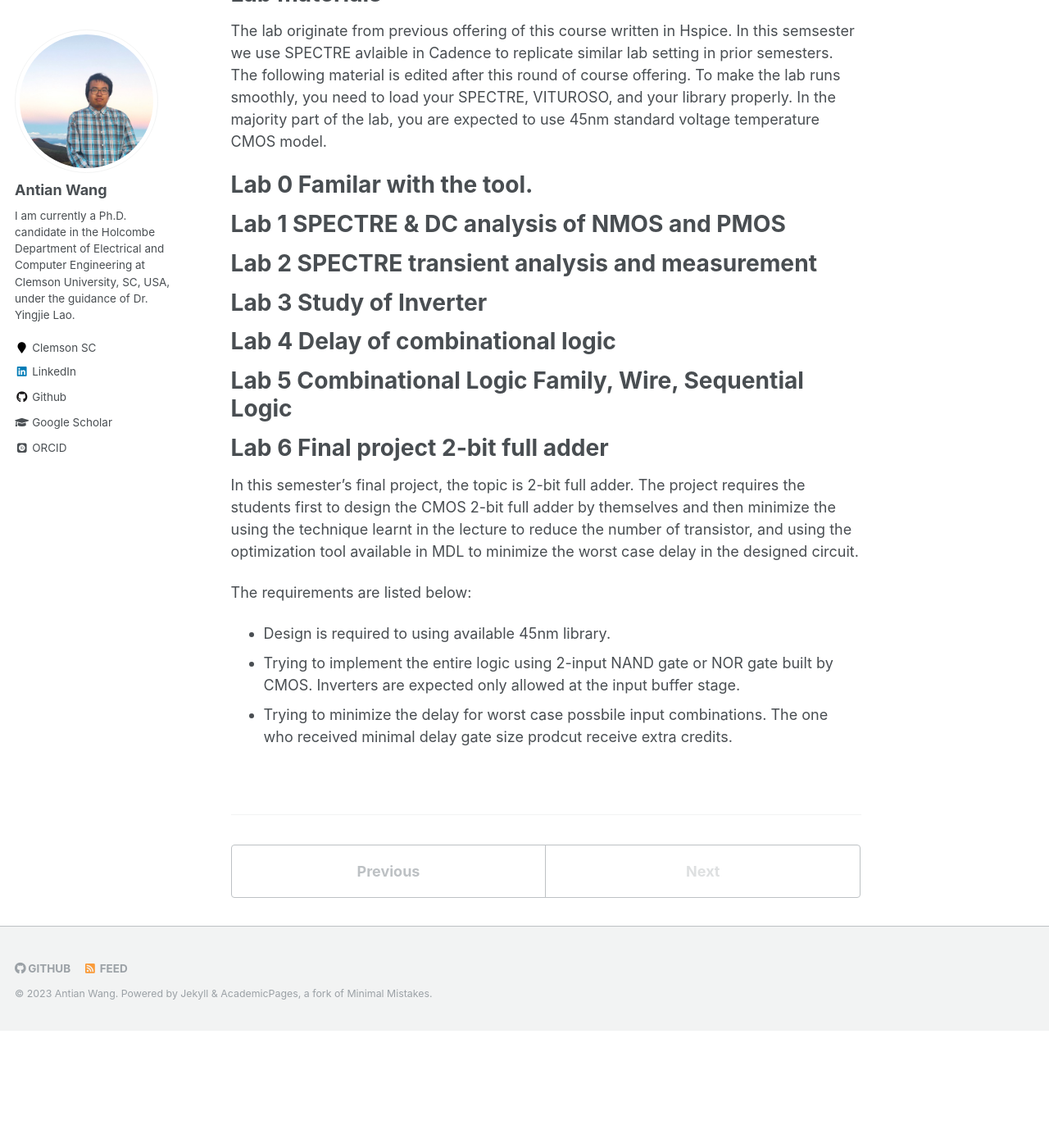
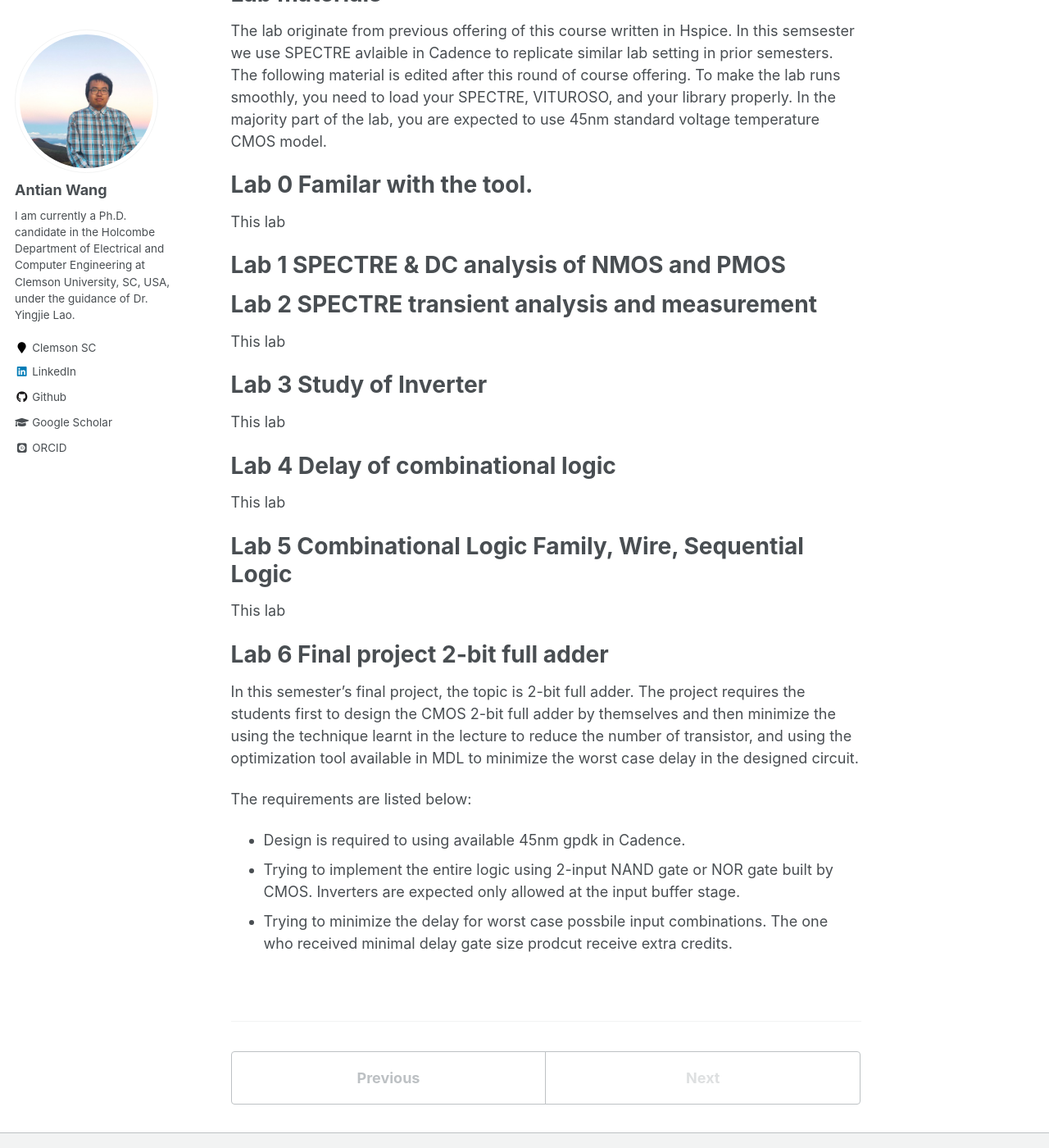
Before and after one commit to wangantian/wangantian.github.io, a Jekyll site: the page built from _teaching/Clemson_ECE4590.md, in a window 1280 px wide and 1400 px high, scrolled down 424 px. Shown: the whole window at 82% size. Built offline with Jekyll 4.4.1, drawn with Linux system fonts in a browser that asks for light colours; some web fonts are replaced; before the commit the page ends 1681 px from its top, so only the background shows below that.

Commit message:
Update Clemson_ECE4590.md

```diff
--- a/_teaching/Clemson_ECE4590.md
+++ b/_teaching/Clemson_ECE4590.md
@@ -19,21 +19,26 @@ The lab originate from previous offering of this course written in Hspice. In th
 
 Lab 0 Familar with the tool.
 ======
+This lab
 
 Lab 1 SPECTRE & DC analysis of NMOS and PMOS
 ======
 
 Lab 2 SPECTRE transient analysis and measurement
 ======
+This lab
 
 Lab 3 Study of Inverter
 ======
+This lab
 
 Lab 4 Delay of combinational logic
 ======
+This lab
 
 Lab 5 Combinational Logic Family, Wire, Sequential Logic
 ======
+This lab
 
 Lab 6 Final project 2-bit full adder
 ======
@@ -41,6 +46,6 @@ Lab 6 Final project 2-bit full adder
 In this semester's final project, the topic is 2-bit full adder. The project requires the students first to design the CMOS 2-bit full adder by themselves and then minimize the using the technique learnt in the lecture to reduce the number of transistor, and using the optimization tool available in MDL to minimize the worst case delay in the designed circuit.
 
 The requirements are listed below:
-* Design is required to using available 45nm library.
+* Design is required to using available 45nm gpdk in Cadence.
 * Trying to implement the entire logic using 2-input NAND gate or NOR gate built by CMOS. Inverters are expected only allowed at the input buffer stage.
 * Trying to minimize the delay for worst case possbile input combinations. The one who received minimal delay gate size prodcut receive extra credits.
```
